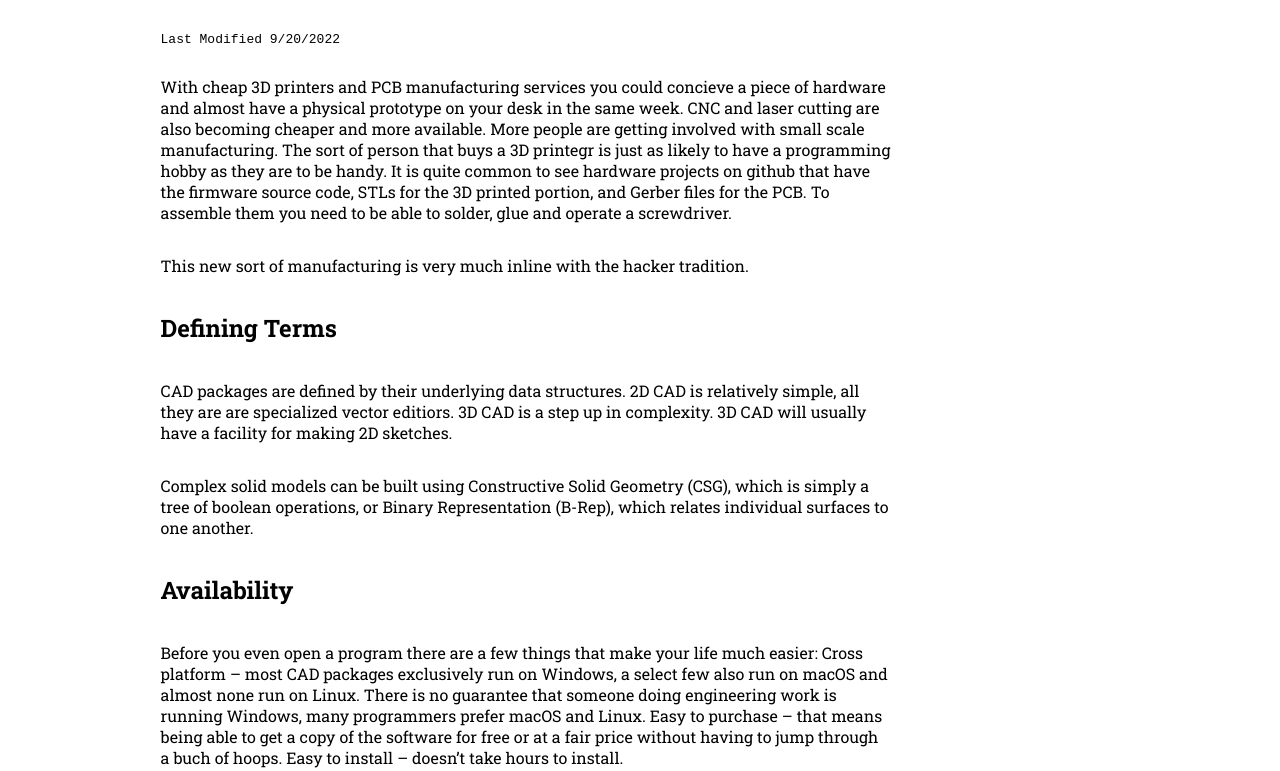
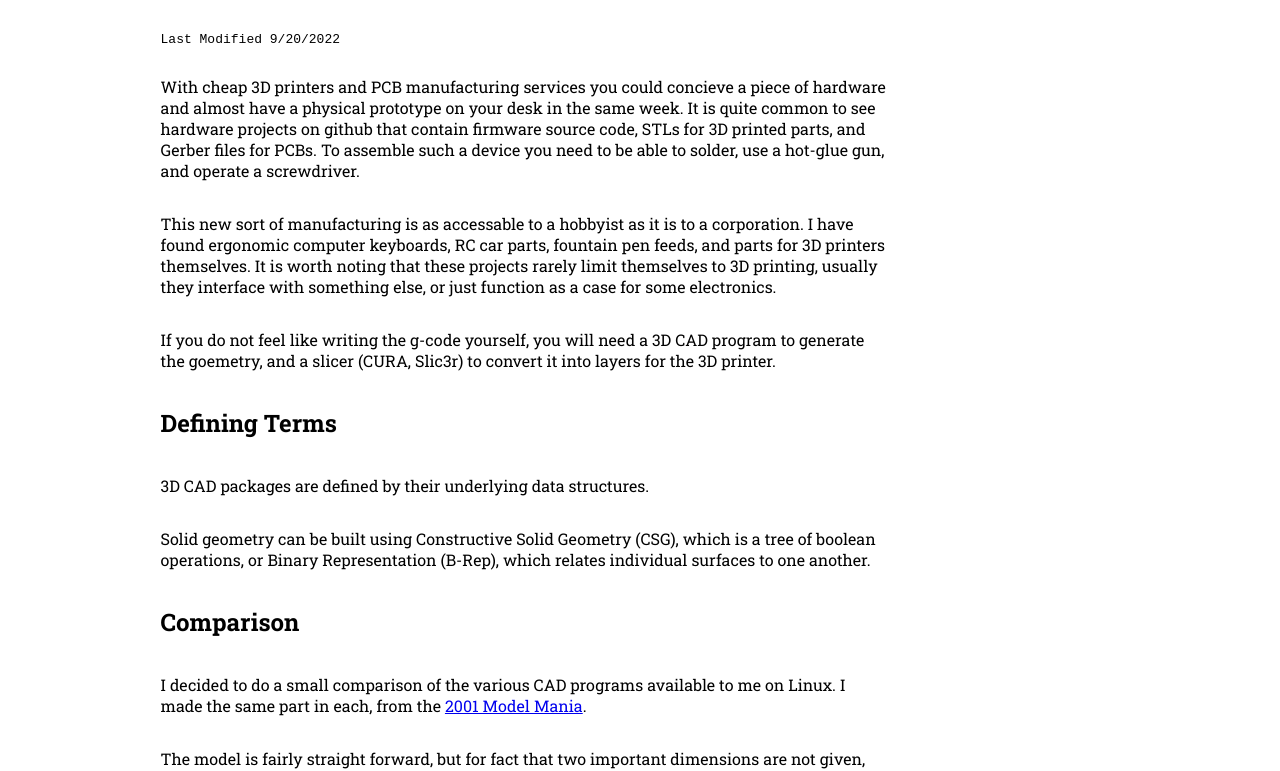
Before and after one commit to conorbergin/website, an Eleventy site: page src/CAD/index.md in a window 1280 px wide. Shown: the part 179-950 px from the top of the page. Built offline with nearby package versions, Linux system fonts and the light colour scheme; Eleventy itself is replaced by a stand-in of ours; files that its build step writes are made by us from their sources; a web font is replaced by a local one.

Commit message:
update CAD

```diff
--- a/src/CAD/index.md
+++ b/src/CAD/index.md
@@ -4,33 +4,26 @@ layout: post.njk
 ---
 
 With cheap 3D printers and PCB manufacturing services you could concieve a piece of hardware and almost have a physical prototype on your desk in the same week.
-CNC and laser cutting are also becoming cheaper and more available.
-More people are getting involved with small scale manufacturing.
-The sort of person that buys a 3D printegr is just as likely to have a programming hobby as they are to be handy.
-It is quite common to see hardware projects on github that have the firmware source code, STLs for the 3D printed portion, and Gerber files for the PCB.
-To assemble them you need to be able to solder, glue and operate a screwdriver.
+It is quite common to see hardware projects on github that contain firmware source code, STLs for 3D printed parts, and Gerber files for PCBs.
+To assemble such a device you need to be able to solder, use a hot-glue gun, and operate a screwdriver.
 
-This new sort of manufacturing is very much inline with the hacker tradition.
+This new sort of manufacturing is as accessable to a hobbyist as it is to a corporation.
+I have found ergonomic computer keyboards, RC car parts, fountain pen feeds, and parts for 3D printers themselves.
+It is worth noting that these projects rarely limit themselves to 3D printing, usually they interface with something else, or just function as a case for some electronics.
+
+
+If you do not feel like writing the g-code yourself, you will need a 3D CAD program to generate the goemetry, and a slicer (CURA, Slic3r) to convert it into layers for the 3D printer.
 
 ## Defining Terms
-CAD packages are defined by their underlying data structures.
-2D CAD is relatively simple, all they are are specialized vector editiors.
-3D CAD is a step up in complexity. 3D CAD will usually have a facility for making 2D sketches.
+3D CAD packages are defined by their underlying data structures.
 
-Complex solid models can be built using Constructive Solid Geometry (CSG), which is simply a tree of boolean operations, or Binary Representation (B-Rep), which relates individual surfaces to one another.
-
-## Availability
-Before you even open a program there are a few things that make your life much easier:
-Cross platform -- most CAD packages exclusively run on Windows, a select few also run on macOS and almost none run on Linux. There is no guarantee that someone doing engineering work is running Windows, many programmers prefer macOS and Linux.
-Easy to purchase -- that means being able to get a copy of the software for free or at a fair price without having to jump through a buch of hoops.
-Easy to install -- doesn't take hours to install.
-
+Solid geometry can be built using Constructive Solid Geometry (CSG), which is a tree of boolean operations, or Binary Representation (B-Rep), which relates individual surfaces to one another.
 
 ## Comparison
 
 I decided to do a small comparison of the various CAD programs available to me on Linux.
 I made the same part in each, from the [2001 Model Mania](https://blogs.solidworks.com/tech/2022/02/23-years-of-model-mania.html).
-This is hardly science, but by timing myself I did get a better idea of how efficient I was in each program.
+
 
 The model is fairly straight forward, but for fact that two important dimensions are not given, but have to be calculated.
 There is a dimension for the angle of the bend, but no dimension for the extrustion from the base to the end, there is also no dimension for the section after the bend.
@@ -91,7 +84,5 @@ Not being able to just click on a point to constrain it to another point, having
 
 ## Conclusion
 
-The best option for someone looking to learn a CAD is propietary software like OnShape, Fusion 360 or Solidworks.
-OnShape is particulary attractive because it runs in the browser, and does all the heavy lifting on its own servers, and has a free tier.
-The next best option is FreeCAD.
-It's slow, finicky and has less features, but it works.
+OnShape is to FreeCAD as FreeCAD is to Solvespace.
+FreeCAD is completely usable for simple work.
```
Also changed, not shown: src/zigzag.png (added).
